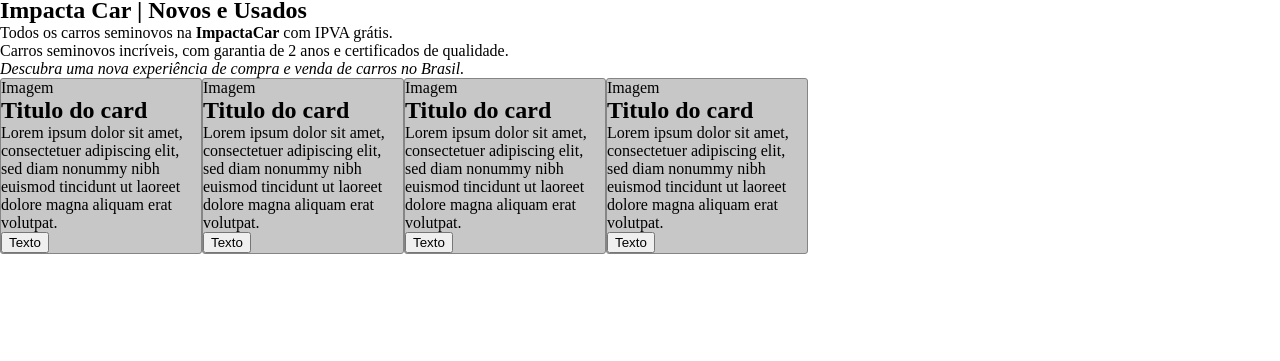
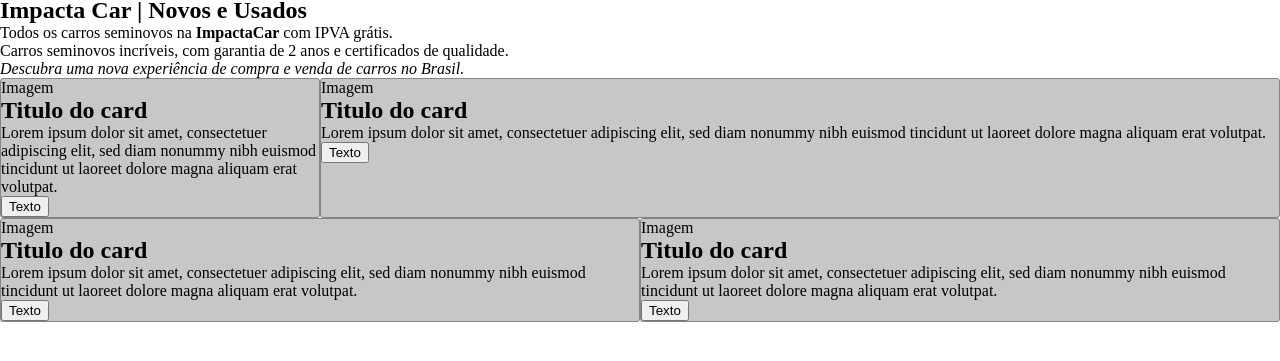
Before and after one commit to celsobastos/webdev-07022022, a plain HTML site: page public/index.html in a window 1280 px wide. Shown: the part 47-408 px from the top of the page. Drawn offline with Linux system fonts and the light colour scheme; a web font is replaced by a local one.

Commit message:
animaçao

```diff
--- a/public/css/custom.css
+++ b/public/css/custom.css
@@ -1,5 +1,5 @@
 * {
-    box-sizing: 0;
+    box-sizing: border-box;
     margin: 0;
 }
 
@@ -33,12 +33,10 @@
 
 
 /* Card */
-
 .servicos .card {
     border: rgb(133, 133, 133) solid 1px;
     border-radius: 3px;
     background-color: rgb(199, 199, 199);
-    width: 200px;
 }
 
 .btn {
@@ -50,8 +48,14 @@
     flex-wrap: wrap;
 }
 
+[class*="col"]{
+    width: 100%;
+}
+
+
+
 /* 100% / 12 = 8.33% * 2 = 16.66% */
-@media screen and(min-width: 576px){
+@media screen and (min-width: 576px){
     .col-small-1 { width: 8.33%;}
     .col-small-2 { width: 16.66%;}
     .col-small-3 { width: 25%;}
--- a/public/index.html
+++ b/public/index.html
@@ -54,7 +54,7 @@
                             <button class="btn">Texto</button>
                         </a>
                     </div>
-                    <div class="card">
+                    <div class="card col-small-9">
                         <div>Imagem</div>
                         <h2>Titulo do card</h2>
                         <p>
@@ -68,7 +68,7 @@
                             <button class="btn">Texto</button>
                         </a>
                     </div>
-                    <div class="card">
+                    <div class="card col-small-6">
                         <div>Imagem</div>
                         <h2>Titulo do card</h2>
                         <p>
@@ -82,7 +82,7 @@
                             <button class="btn">Texto</button>
                         </a>
                     </div>
-                    <div class="card">
+                    <div class="card col-small-6">
                         <div>Imagem</div>
                         <h2>Titulo do card</h2>
                         <p>
```
